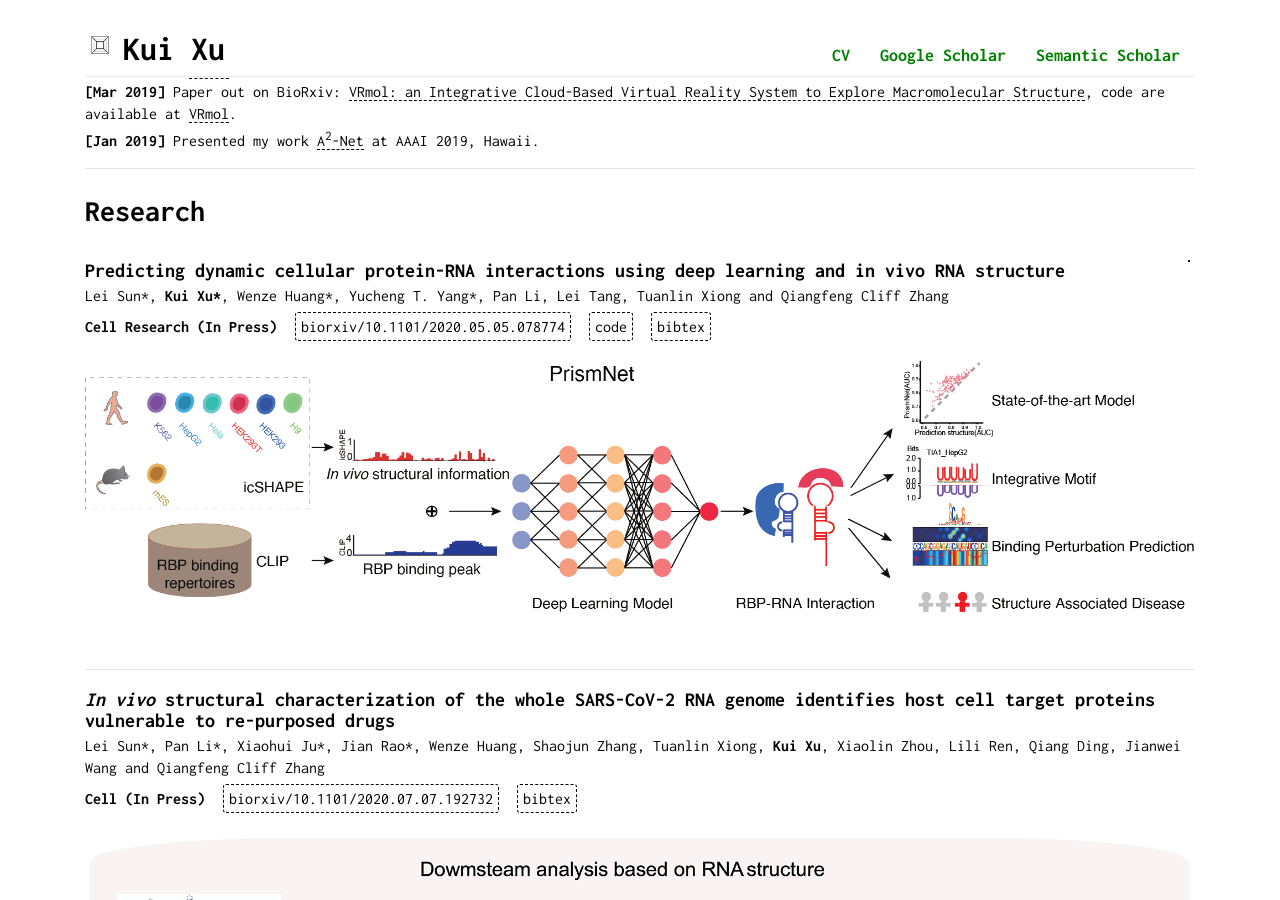
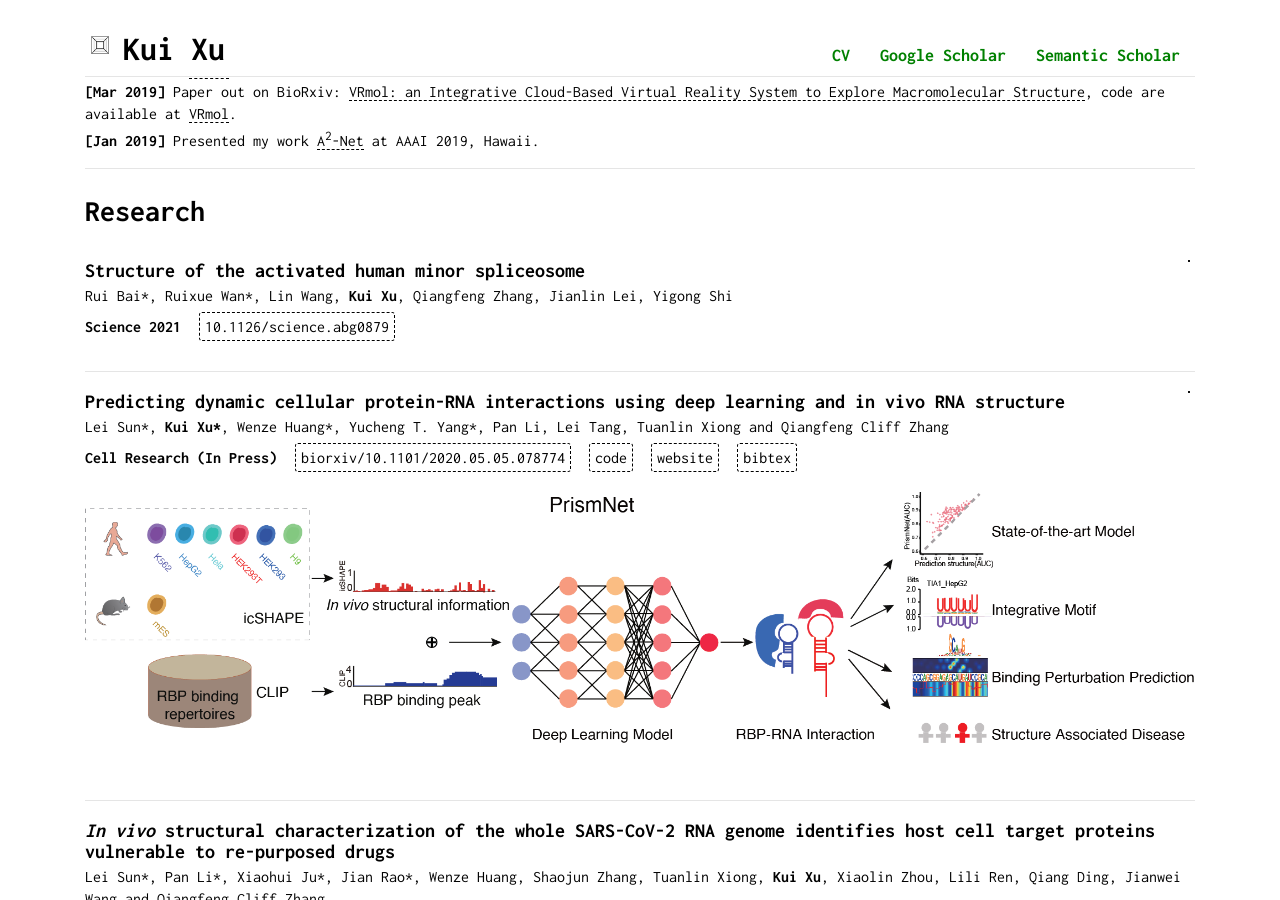
Before and after one commit to kuixu/kuixu.github.io, a Jekyll site: the page index.html, which Jekyll copies as it is, in a window 1280 px wide and 900 px high, scrolled down 796 px. Built offline with Jekyll 4.4.1, drawn with Linux system fonts in a browser that asks for light colours; comment, search, counter and statistics services are not loaded; some of the changed text lies outside the part shown.

Commit message:
add science paper

```diff
--- a/index.html
+++ b/index.html
@@ -208,6 +208,26 @@
 
             <div class="paper-container row">
                 <div class="paper-title col-md-12 col-sm-12 col-xs-12">
+                    Structure of the activated human minor spliceosome
+                    <div class="project-stars button-div" id="minor-spliceosome"></div>
+                </div>
+                <div class="paper-authors col-md-12 col-sm-12 col-xs-12">
+                    Rui Bai*, Ruixue Wan*, Lin Wang, <b>Kui Xu</b>, Qiangfeng Zhang, Jianlin Lei, Yigong Shi
+                </div>
+                <!-- arxiv and website link -->
+                <div class="paper-links col-md-12 col-sm-12 col-xs-12">
+                    <span class="paper-link">
+                    <b>Science 2021</b>
+                    </span>
+                    <a class="paper-link button-div" href="https://science.sciencemag.org/content/early/2021/01/27/science.abg0879" target="_blank">
+                    10.1126/science.abg0879
+                    </a>
+                </div>
+            </div>
+
+            <hr />
+            <div class="paper-container row">
+                <div class="paper-title col-md-12 col-sm-12 col-xs-12">
                     Predicting dynamic cellular protein-RNA interactions using deep learning and in vivo RNA structure
                     <div class="project-stars button-div" id="PrismNet-stars"></div>
                 </div>
@@ -224,6 +244,9 @@
                     </a>
                     <a class="paper-link button-div" href="https://github.com/kuixu/PrismNet" target="_blank">
                     code
+                    </a>
+                    <a class="paper-link button-div" href="http://prismnet.zhanglab.net" target="_blank">
+                    website
                     </a>
                     <a class="paper-link button-div" href="static/bibliography/prismnet_bibtex.txt" target="_blank">
                     bibtex
@@ -255,7 +278,6 @@
                     <a class="paper-link button-div" href="static/bibliography/sars-cov-2_bibtex.txt" target="_blank">
                     bibtex
                     </a>
-
                 </div>
                 <div class="paper-banner col-md-12 col-sm-12 col-xs-12">
                     <img src="static/img/research/sars-cov-2_banner.png" alt="In vivo structural characterization of the whole SARS-CoV-2 RNA genome identifies host cell target proteins vulnerable
@@ -393,7 +415,7 @@
                     poster
                     </a>
                     <a class="paper-link button-div" href="http://zhanglab.net/A-2-Net/" target="_blank">
-      project
+                    website
                     </a>
                     <a class="paper-link button-div" href="static/bibliography/a2net_bibtex.txt" target="_blank">
                     bibtex
@@ -473,6 +495,32 @@
                     server
                     </a>
                     <a class="paper-link button-div" href="static/bibliography/rise_bibtex.txt" target="_blank">
+                    bibtex
+                    </a>
+                </div>
+            </div>
+
+            <hr />
+
+            <div class="paper-container row">
+                <div class="paper-title col-md-12 col-sm-12 col-xs-12">
+                    Reweighted sparse subspace clustering
+                </div>
+                <div class="paper-authors col-md-12 col-sm-12 col-xs-12">
+                    Jun Xu, <b>Kui Xu</b>, Ke Chen and Jishou Ruan
+                </div>
+                <!-- arxiv and website link -->
+                <div class="paper-links col-md-12 col-sm-12 col-xs-12">
+                    <span class="paper-link">
+                    <b>Computer Vision and Image Understanding 2015</b>
+                    </span>
+                    <a class="paper-link button-div" href="http://www.sciencedirect.com/science/article/pii/S1077314215000879" target="_blank">
+                    CVIU, 2015, 138, 25-37
+                    </a>
+                    <a class="paper-link button-div" href="https://csjunxu.github.io/paper/2015CVIU/RSSC.zip" target="_blank">
+                    code
+                    </a>
+                    <a class="paper-link button-div" href="static/bibliography/rssc_bibtex.txt" target="_blank">
                     bibtex
                     </a>
                 </div>
```
Lines whose indentation alone changed are shown as unchanged.
